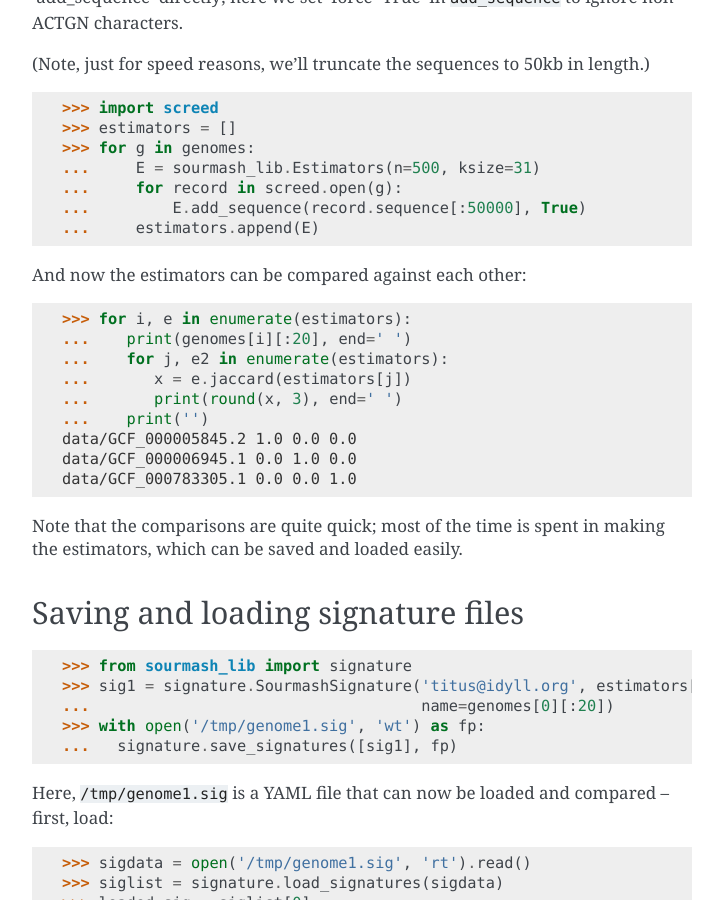
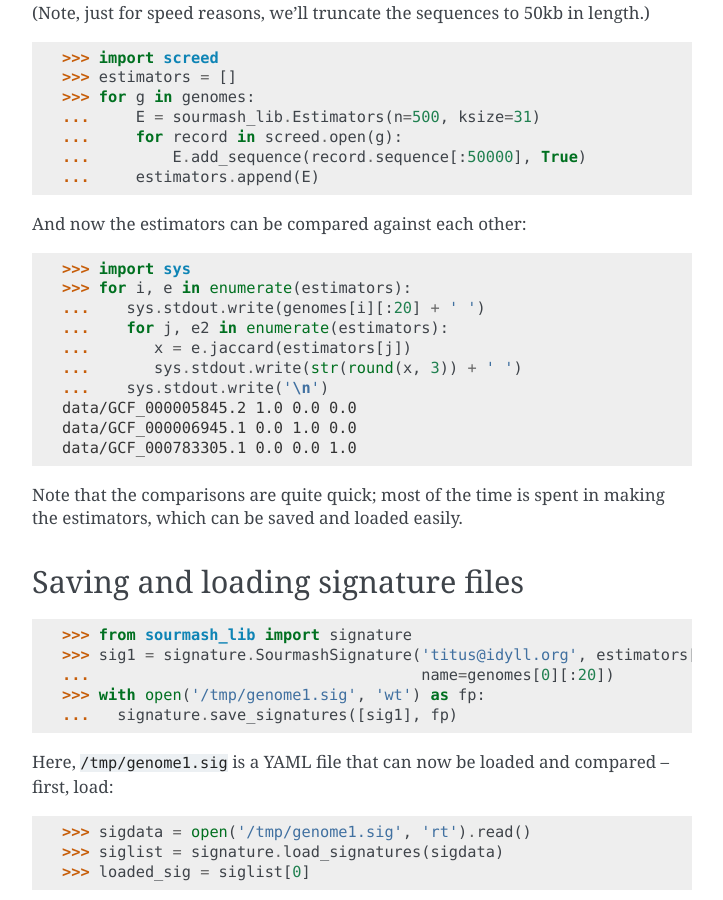
Before and after one commit to sourmash-bio/sourmash, a Sphinx documentation site: the page built from doc/api-example.rst, in a window 1280 px wide and 900 px high, scrolled down 1236 px. Shown: the whole window, without its empty margins (388-1111 px from the left). Built offline with Sphinx 7.4.7, drawn with Linux system fonts in a browser that asks for light colours; some of the changed text lies outside the part shown.

Commit message:
fix py2 issue

```diff
--- a/doc/api-example.rst
+++ b/doc/api-example.rst
@@ -1,8 +1,6 @@
 ============================
 ``sourmash`` Python examples
 ============================
-
->>> from __future__ import print_function
 
 A very simple example: two k-mers
 ---------------------------------
@@ -67,12 +65,13 @@ to ignore non-ACTGN characters.
 
 And now the estimators can be compared against each other:
 
+>>> import sys
 >>> for i, e in enumerate(estimators):
-...    print(genomes[i][:20], end=' ')
+...    sys.stdout.write(genomes[i][:20] + ' ')
 ...    for j, e2 in enumerate(estimators):
 ...       x = e.jaccard(estimators[j])
-...       print(round(x, 3), end=' ')
-...    print('')
+...       sys.stdout.write(str(round(x, 3)) + ' ')
+...    sys.stdout.write('\n')
 data/GCF_000005845.2 1.0 0.0 0.0
 data/GCF_000006945.1 0.0 1.0 0.0
 data/GCF_000783305.1 0.0 0.0 1.0
```
